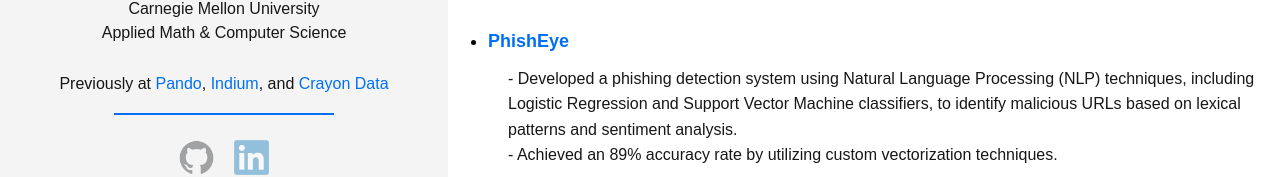
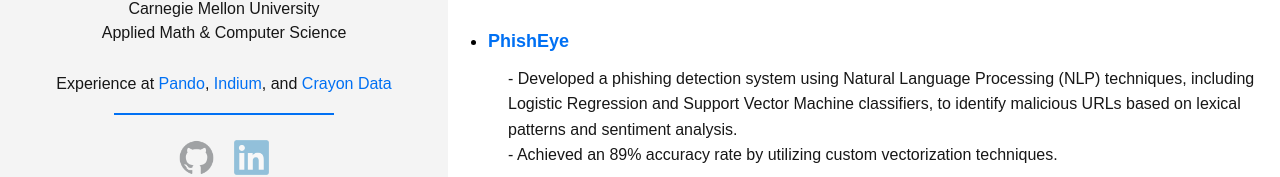
Before and after one commit to rohan-mecheri/rohanmecheri.com, a Next.js app: page / in a window 1280 px wide. Shown: the part 274-451 px from the top of the page. Built offline with nearby package versions, Linux system fonts and the light colour scheme.

Commit message:
Config changes

```diff
--- a/src/app/LeftSidebar.tsx
+++ b/src/app/LeftSidebar.tsx
@@ -50,7 +50,7 @@
        }}
      >
        <p style={{ margin: 5,lineHeight: '1.5' }}>
-         Previously at{' '}
+         Experience at{' '}
          <a
            href="https://www.pando.ai/"
            target="_blank"
```
